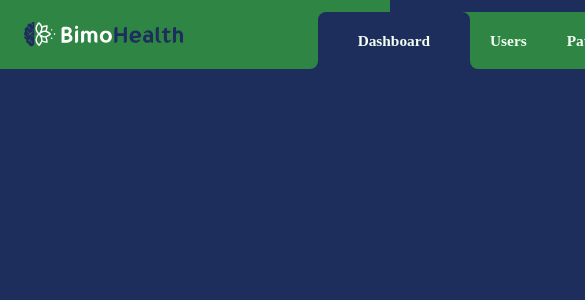
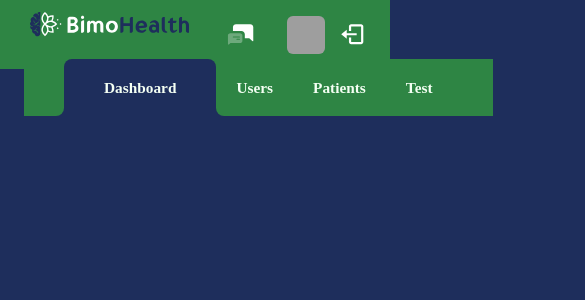
Before and after one commit to meryem-ben00/worshop, a React (Create React App) app in the folder workshop_react/: page / in a window 390 px wide. Shown: the top 300 px of the page, 585 px wide, since content can reach past the window. Built offline with nearby package versions, Linux system fonts and the light colour scheme; grey boxes are pictures that could not be loaded.

Commit message:
responsive in progress: -now styling the nav elements-

```diff
--- a/workshop_react/src/Views/Navbar/NavBar.jsx
+++ b/workshop_react/src/Views/Navbar/NavBar.jsx
@@ -24,10 +24,10 @@ const NavBar = () => {
   // the component  :
   return (
     <div className="bg-[#2E8544]">
-      <nav className="pr-[24px] pl-[24px] bg-[#2E8544] h-[69px] flex justify-between items-center text-[#F4FFF3] font-semibold pt-[12px]">
-        <div className="flex gap-[95px] items-center h-full">
+      <nav className="pr-[24px] pl-[24px] bg-[#2E8544] h-[69px] flex justify-between items-center text-[#F4FFF3] font-semibold pt-[12px] flex-wrap">
+        <div className="flex justify-between items-center h-full w-[50%] max-w-[850px] evnavsm:flex-col evnavsm:gap-[10px]">
           <img className="h-[25px] mb-[12px]" src="/images/logo.svg" alt="LOGO" />
-          <div className="flex text-[15.34px] h-full">
+          <div className="flex text-[15.34px] h-full w-full">
             {
               navList.map((navName, index) => {
                 return (index === 0 || navList.length === index + 1) ?
@@ -44,7 +44,7 @@ const NavBar = () => {
         <div className="flex gap-[32px] items-center text-right mb-[12px]">
           <img className="h-[27px] w-[30px] cursor-pointer" src="/images/chat.svg" alt="Chat" />
           <div className="flex gap-[14px] items-center">
-            <div className="flex flex-col text-xs">
+            <div className="flex flex-col text-xs evnavmd:hidden">
               <p>Marvin McKinney</p>
               <p className="font-light">Role</p>
             </div>
--- a/workshop_react/tailwind.config.js
+++ b/workshop_react/tailwind.config.js
@@ -4,19 +4,15 @@ module.exports = {
     "./src/**/*.{js,jsx,ts,tsx}",
   ],
   theme: {
-    theme: {
-      screens: {
-        'evmd': { 'max': '1300px' },
-        // => @media (max-width: 1300px) { ... }
+    screens: {
+      'evnavmd': { 'max': '950px' },
+      'evnavsm': { 'max': '815px' },
+      'evmd': { 'max': '1300px' },
+      'evsm': { 'max': '810px' },
+    },
+    extend: {
 
-        'evsm': { 'max': '810px' },
-        // => @media (max-width: 810px) { ... }
-      },
-      extend: {
-
-      },
     },
-    extend: {},
   },
   plugins: [],
 }
```
